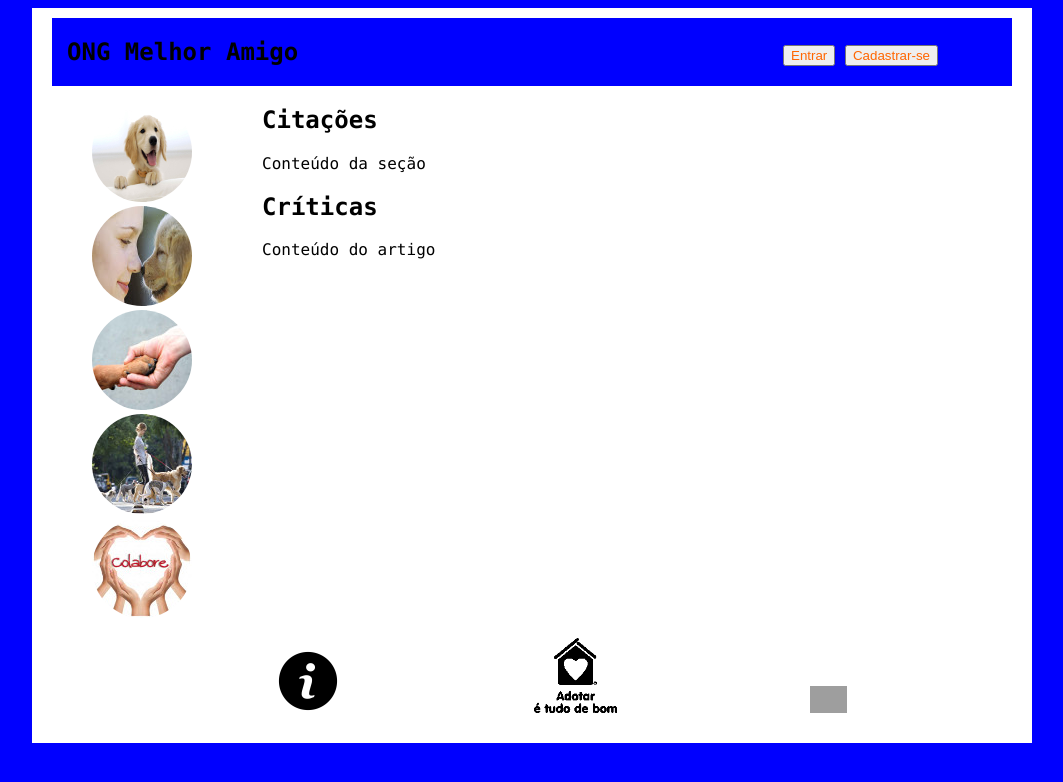
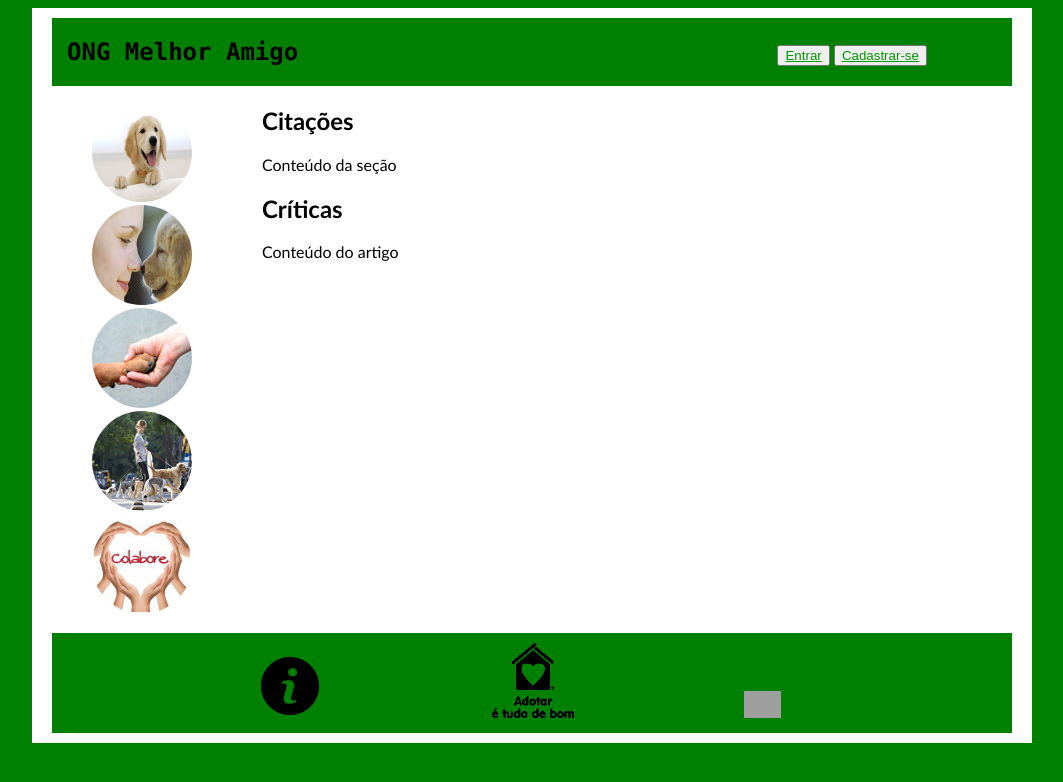
Before and after one commit to NelioCarneval/ProjetoFPIN20161, a PHP site: page / in a window 1280 px wide. Shown: the top 782 px of the page, without its empty margins (108-1171 px from the left). Run offline with PHP 8.4, Linux system fonts and the light colour scheme; grey boxes are pictures that could not be loaded.

Commit message:
Update index.css
Corrigindo Cor e Adicionando Propriedades de link do LayoutDefault

```diff
--- a/css/index.css
+++ b/css/index.css
@@ -1,14 +1,28 @@
 body{
-	font-family: Ubuntu, Consolas, Verdana;
-	background-color: blue;
+	font-family: Trebuchet MS, Helvetica, Arial, sans-serif;
+	background-color: green;
 }
-a:link, a:visited{
-	color: #FF6600;
-	text-decoration: none;
+
+/*link sem visita */
+a:link {
+    color: #090;
 }
-a:hover{
-	text-decoration: underline;
+
+/* link visitado */
+a:visited {
+    color: purple;
 }
+
+/* mouse em cima do link */
+a:hover {
+    color: red;
+}
+
+/*link selecionado */
+a:active {
+    color: yellow;
+}
+
 #wrap{
 	width: 960px;
 	margin: auto;
@@ -16,7 +30,7 @@ a:hover{
 	padding: 10px 20px;
 }
 header {
-	background-color: blue;
+	background-color: green;
 }
 header h2 {
 	font-family: Ubuntu, Consolas, Verdana;
@@ -56,8 +70,6 @@ header nav ul li{
 }
 
 .imagem {
-/*	width: 100px;
-	height: 100px; */
 	border-radius: 50px;
 	-webkit-border-radius: 50px;
 	-moz-border-radius: 50px;
@@ -69,27 +81,30 @@ header nav ul li{
 }
 
 footer {
+	height: 100px;
+	background-color: green;
 	display: block;
 	clear: both;
+}
+
+footer nav ul {
+	padding-top: 10px;
 }
 
 footer nav ul li{
 	list-style: none;
 	display: inline;
-	padding-left: 20%;
+	padding-left: 18%;
 }
 
 #about{
 	width: 7%;
-	margin: auto;
 }
 
 #logoInferior{
 	width: 9%;
-	margin: auto;
 }
 
 #local{
 	width: 4%;
-	margin: auto;
 }
```
